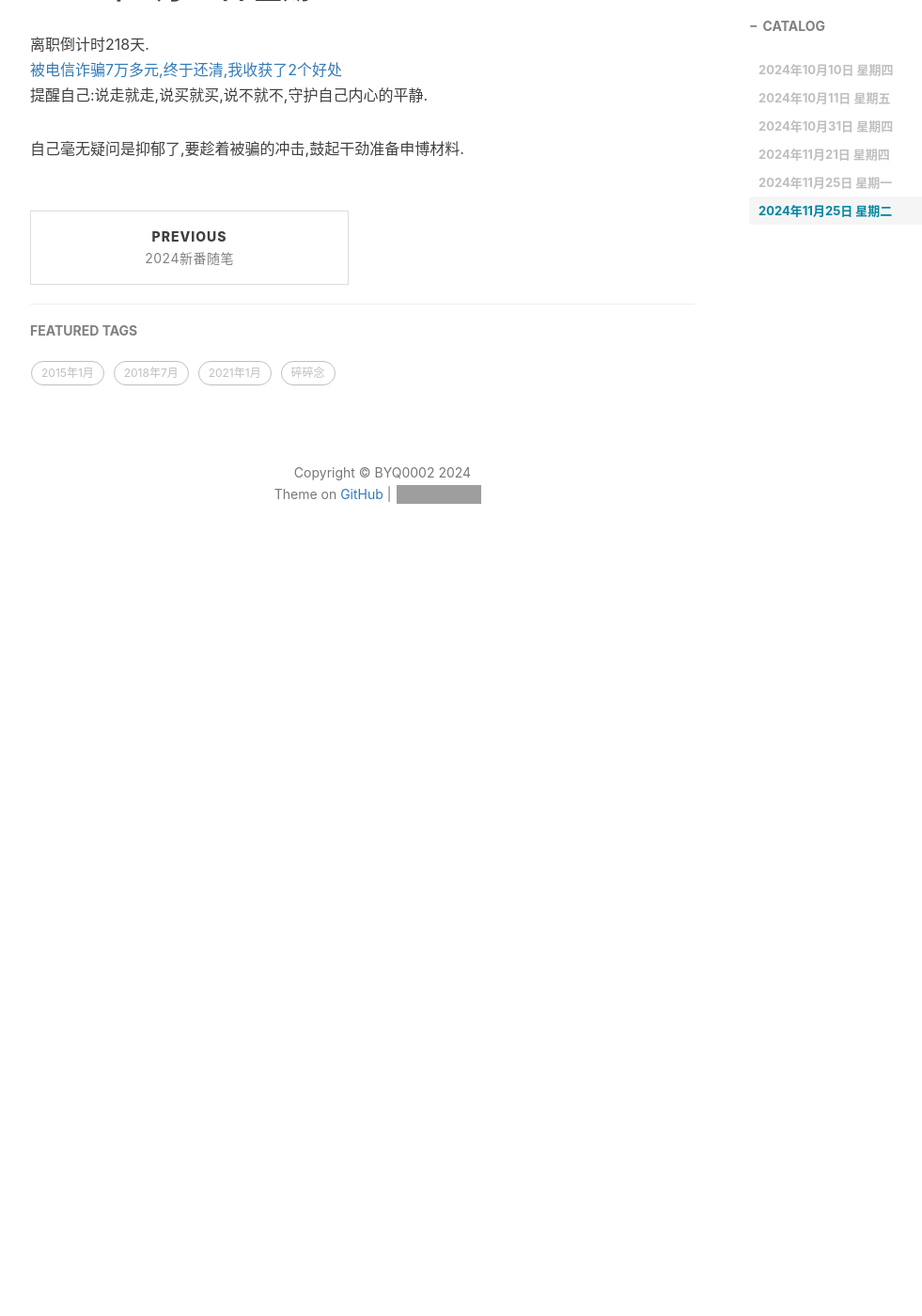
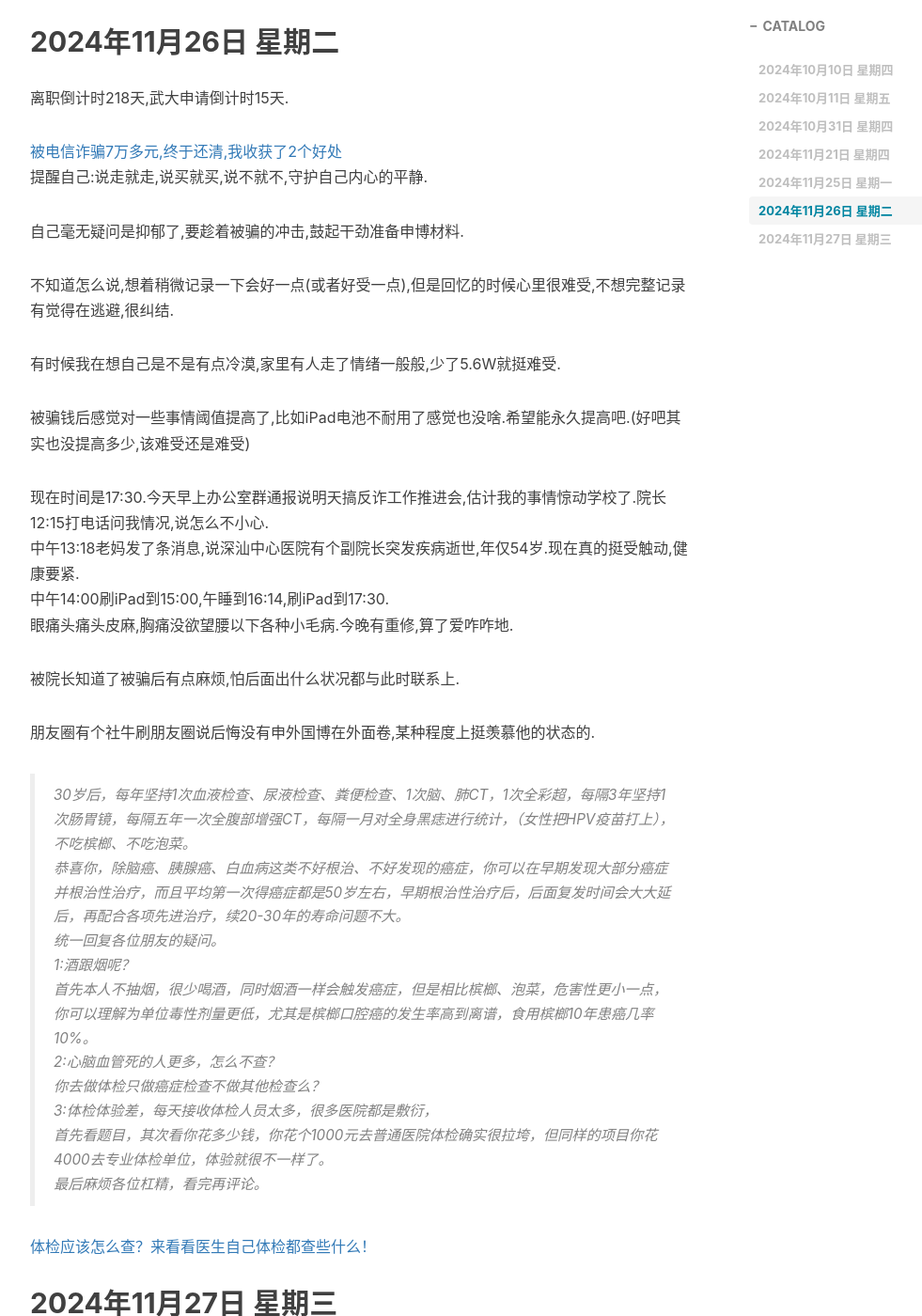
Before and after one commit to BYQ0002/BYQ0002.github.io, a Jekyll site: the page built from _posts/2024-10-01-一点近况v24.md, in a window 1280 px wide and 1400 px high, scrolled down 3441 px. Shown: the whole window at 94% size, without its empty margins (233-1214 px from the left). Built offline with Jekyll 4.4.1, drawn with Linux system fonts in a browser that asks for light colours; nearby versions of some CDN libraries; comment, search, counter and statistics services are not loaded; before the commit the page ends 4071 px from its top, so only the background shows below that; some of the changed text lies outside the part shown; grey boxes are pictures that could not be loaded.

Commit message:
Update 2024-10-01-一点近况v24.md

```diff
--- a/_posts/2024-10-01-一点近况v24.md
+++ b/_posts/2024-10-01-一点近况v24.md
@@ -104,10 +104,47 @@ tags:                                                  #标签
 现在余兄读了n年博只拿了一个硕,老爹还是岳父生病;张老师听说离婚了,一个人带女儿.不是说我比他们的情况更好或者更差,只是说也没必要把自己想得那么惨.
 某中程度上我老豆也是榜样,08年都这样过来了,自己其实也没啥.当然感觉现在社会容错率更低了.阿不行再想下去就要胡思乱想了.(写完这段时间来到23:08)
 
-## 2024年11月25日 星期二
+话说我用联通卡上网还能被警察找上门,某种程度上说明自己所谓的"隐私保护"就是笑话.
 
-离职倒计时218天.
+## 2024年11月26日 星期二
+
+离职倒计时218天,武大申请倒计时15天.
+
 [被电信诈骗7万多元,终于还清,我收获了2个好处](https://www.bilibili.com/video/BV1794y1t7m2)
 提醒自己:说走就走,说买就买,说不就不,守护自己内心的平静.
 
 自己毫无疑问是抑郁了,要趁着被骗的冲击,鼓起干劲准备申博材料.
+
+不知道怎么说,想着稍微记录一下会好一点(或者好受一点),但是回忆的时候心里很难受,不想完整记录有觉得在逃避,很纠结.
+
+有时候我在想自己是不是有点冷漠,家里有人走了情绪一般般,少了5.6W就挺难受.
+
+被骗钱后感觉对一些事情阈值提高了,比如iPad电池不耐用了感觉也没啥.希望能永久提高吧.(好吧其实也没提高多少,该难受还是难受)
+
+现在时间是17:30.今天早上办公室群通报说明天搞反诈工作推进会,估计我的事情惊动学校了.院长12:15打电话问我情况,说怎么不小心.
+中午13:18老妈发了条消息,说深汕中心医院有个副院长突发疾病逝世,年仅54岁.现在真的挺受触动,健康要紧.
+中午14:00刷iPad到15:00,午睡到16:14,刷iPad到17:30.
+眼痛头痛头皮麻,胸痛没欲望腰以下各种小毛病.今晚有重修,算了爱咋咋地.
+
+被院长知道了被骗后有点麻烦,怕后面出什么状况都与此时联系上.
+
+朋友圈有个社牛刷朋友圈说后悔没有申外国博在外面卷,某种程度上挺羡慕他的状态的.
+
+>30岁后，每年坚持1次血液检查、尿液检查、粪便检查、1次脑、肺CT，1次全彩超，每隔3年坚持1次肠胃镜，每隔五年一次全腹部增强CT，每隔一月对全身黑痣进行统计，（女性把HPV疫苗打上），不吃槟榔、不吃泡菜。
+恭喜你，除脑癌、胰腺癌、白血病这类不好根治、不好发现的癌症，你可以在早期发现大部分癌症并根治性治疗，而且平均第一次得癌症都是50岁左右，早期根治性治疗后，后面复发时间会大大延后，再配合各项先进治疗，续20-30年的寿命问题不大。
+统一回复各位朋友的疑问。
+1:酒跟烟呢？
+首先本人不抽烟，很少喝酒，同时烟酒一样会触发癌症，但是相比槟榔、泡菜，危害性更小一点，你可以理解为单位毒性剂量更低，尤其是槟榔口腔癌的发生率高到离谱，食用槟榔10年患癌几率10%。
+2:心脑血管死的人更多，怎么不查？
+你去做体检只做癌症检查不做其他检查么？
+3:体检体验差，每天接收体检人员太多，很多医院都是敷衍，
+首先看题目，其次看你花多少钱，你花个1000元去普通医院体检确实很拉垮，但同样的项目你花4000去专业体检单位，体验就很不一样了。
+最后麻烦各位杠精，看完再评论。
+
+[体检应该怎么查？来看看医生自己体检都查些什么！](https://www.bilibili.com/video/BV14L411K7uY)
+
+## 2024年11月27日 星期三
+
+离职倒计时217天,武大申请倒计时14天.
+
+患得患失
```
